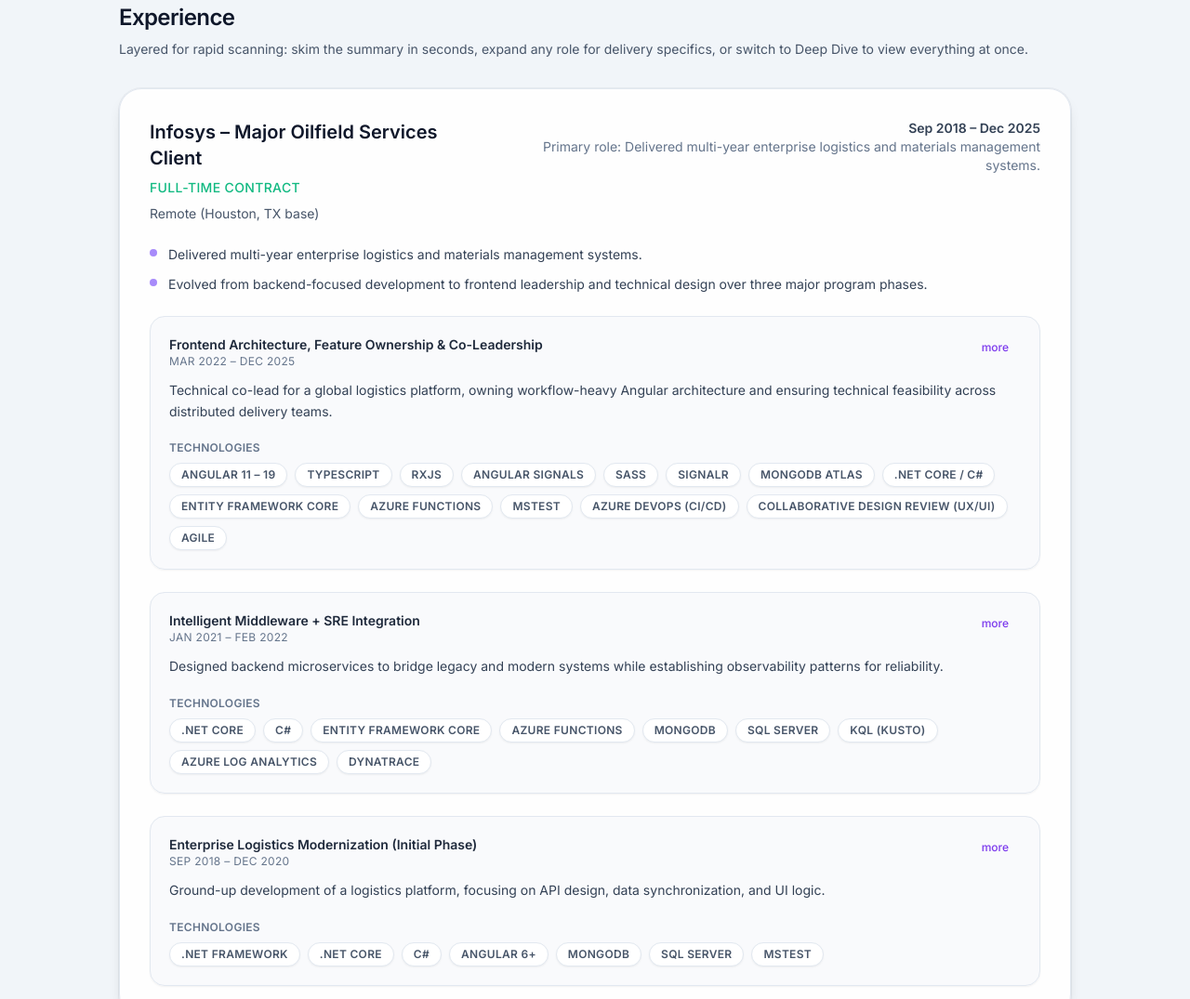
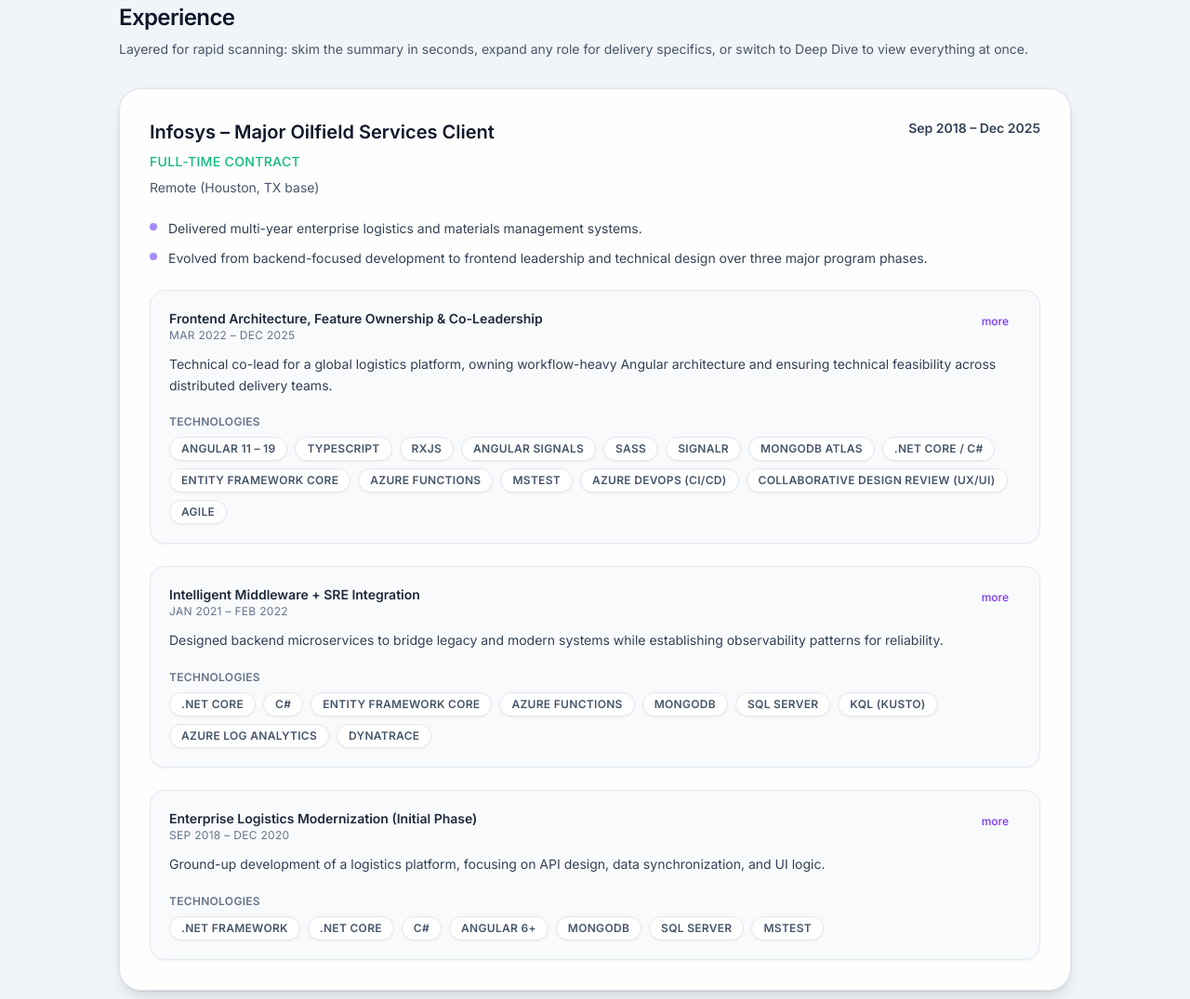
Before and after one commit to silveranstavern-gmail/astro-pondering-silver, an Astro site: page /resume in a window 1280 px wide. Shown: the part 1443-2518 px from the top of the page at 93% size. Built offline with nearby package versions, Linux system fonts and the light colour scheme; Astro itself is replaced by a stand-in of ours.

Commit message:
Remove redundant 'Primary role' text from experience headers

```diff
--- a/src/components/Resume.tsx
+++ b/src/components/Resume.tsx
@@ -818,7 +818,6 @@
                                     </div>
                                     <div className="text-sm text-slate-500 md:text-right">
                                         <p className="font-semibold text-slate-700">{experience.timeframe}</p>
-                                        <p>Primary role: {experience.summaryPoints[0]}</p>
                                     </div>
                                 </div>
 
```
